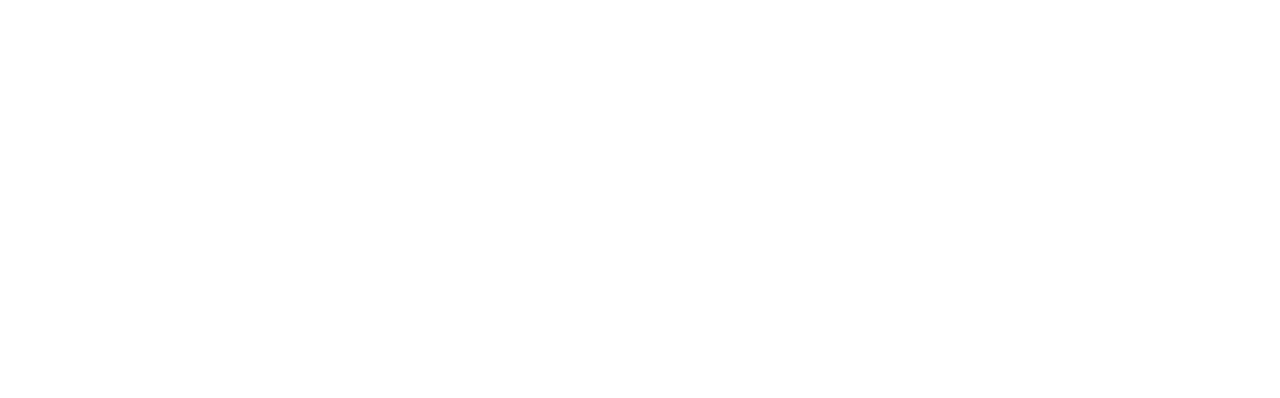
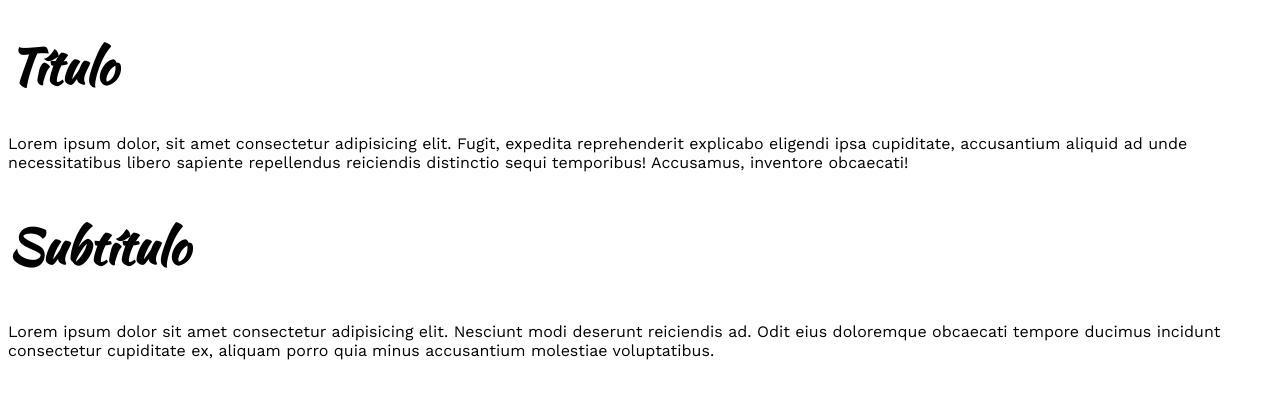
Before and after one commit to gabrielboostphoenix/html-css, a plain HTML site: page exercicios/ex018/font01.html in a window 1280 px wide. Drawn offline with nearby package versions, Linux system fonts and the light colour scheme.

Commit message:
Realização de um exercício
Este exercício é relativo à Aula 06 do capítulo 14.

```diff
--- a/exercicios/ex018/font01.html
+++ b/exercicios/ex018/font01.html
@@ -3,9 +3,25 @@
 <head>
     <meta charset="UTF-8">
     <meta name="viewport" content="width=device-width, initial-scale=1.0">
-    <title>Document</title>
+    <title>Fontes com Google Fonts</title>
+    <style>
+        @import url('https://fonts.googleapis.com/css2?family=Kaushan+Script&display=swap');
+        @import url('https://fonts.googleapis.com/css2?family=Work+Sans:ital,wght@0,100;0,200;0,300;0,400;0,500;0,600;0,700;0,800;0,900;1,100;1,200;1,300;1,400;1,500;1,600;1,700;1,800;1,900&display=swap');
+        body {
+            font-family: 'Work Sans', Arial, Verdana, sans-serif;
+            font-size: 16px;
+            color: black;
+        }
+        h1, h2 {
+            font-family: 'Kaushan Script', sans-serif;
+            font-size: 3em;
+        }
+    </style>
 </head>
 <body>
-
+    <h1>Título</h1>
+    <p>Lorem ipsum dolor, sit amet consectetur adipisicing elit. Fugit, expedita reprehenderit explicabo eligendi ipsa cupiditate, accusantium aliquid ad unde necessitatibus libero sapiente repellendus reiciendis distinctio sequi temporibus! Accusamus, inventore obcaecati!</p>
+    <h2>Subtítulo</h2>
+    <p>Lorem ipsum dolor sit amet consectetur adipisicing elit. Nesciunt modi deserunt reiciendis ad. Odit eius doloremque obcaecati tempore ducimus incidunt consectetur cupiditate ex, aliquam porro quia minus accusantium molestiae voluptatibus.</p>
 </body>
 </html>
```
